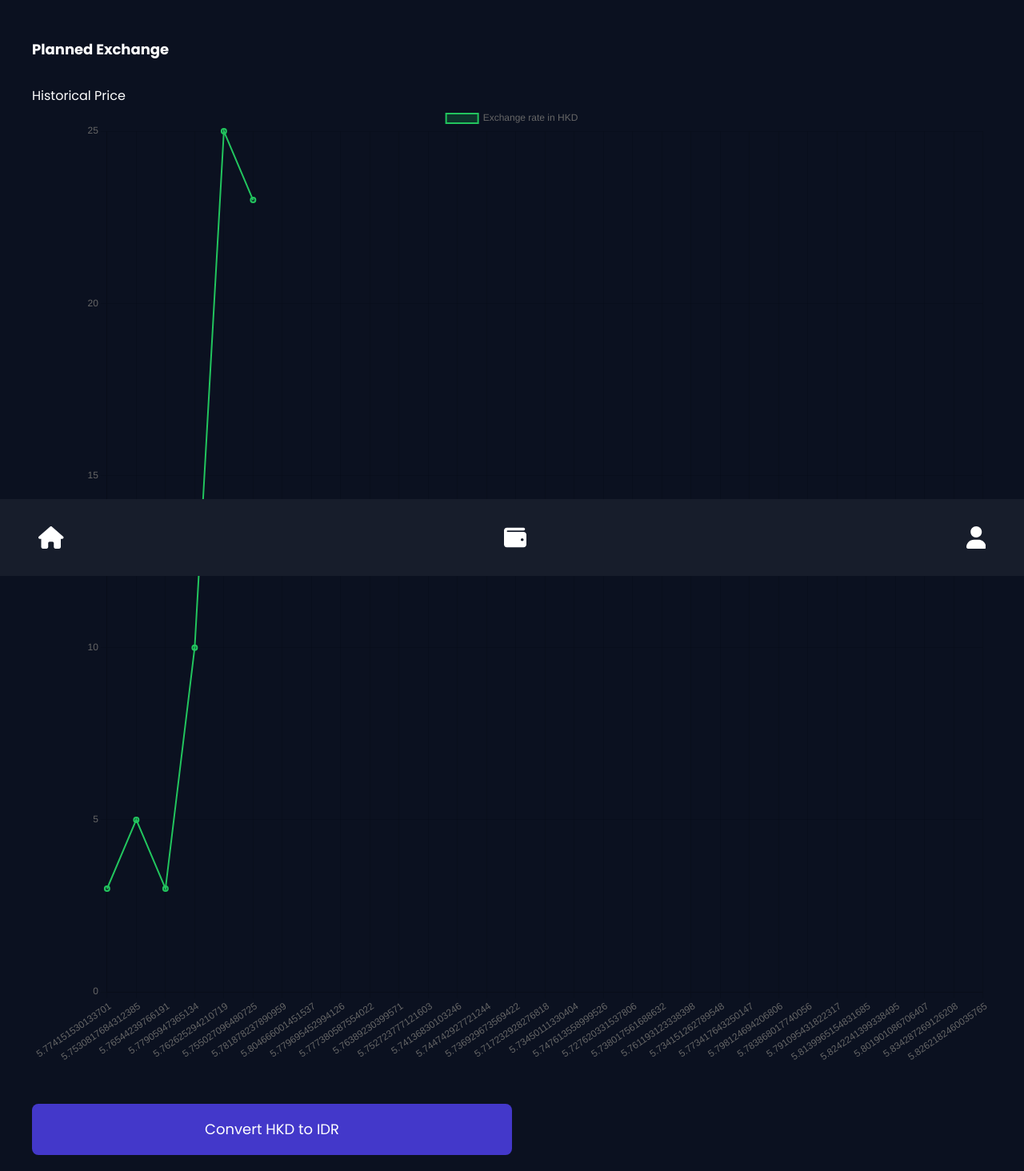
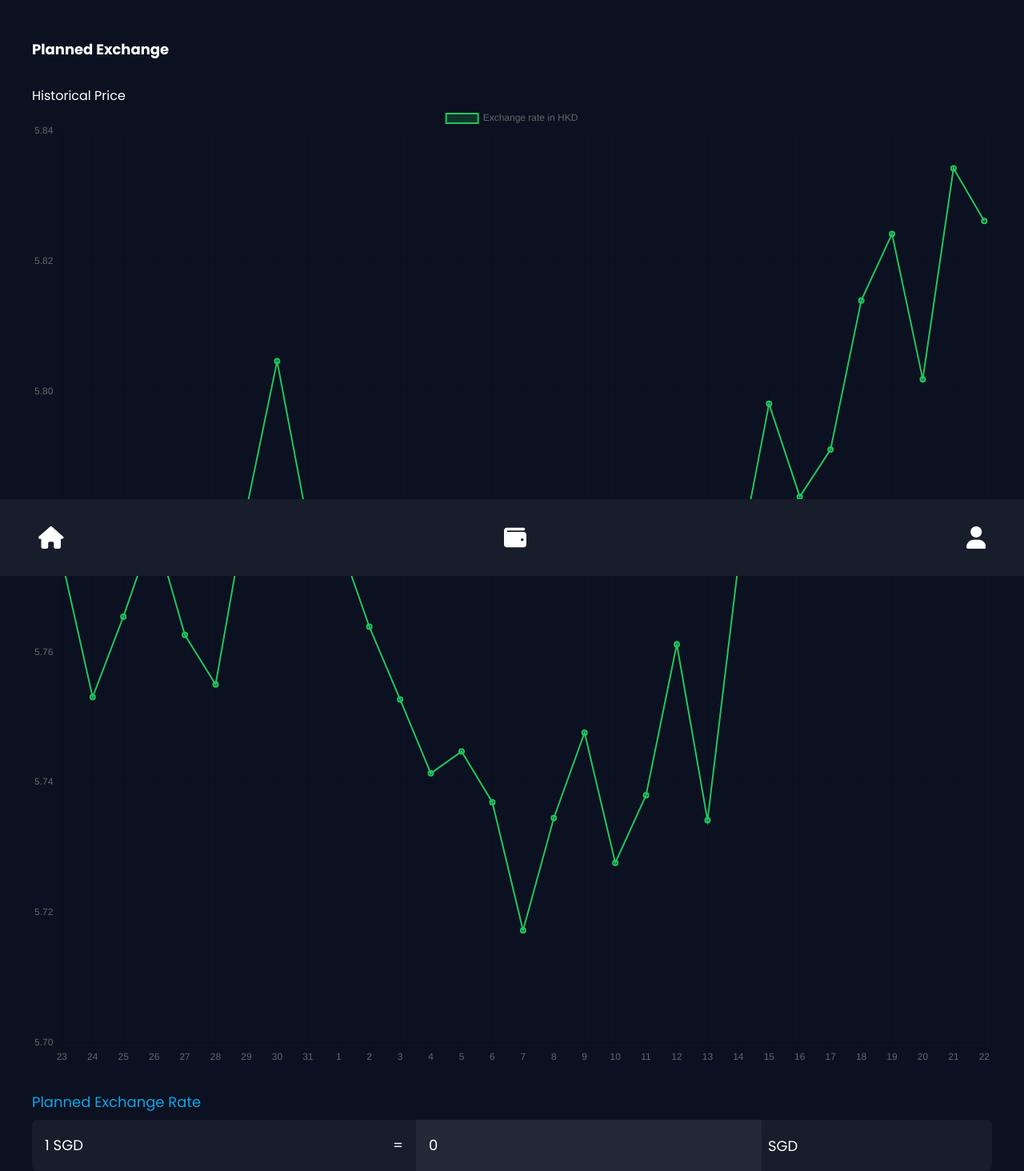
Before and after one commit to vanneswijaya/stu, a Vue app in the folder stu/: page /planned-exchange in a window 1280 px wide. Shown: the part 80-1544 px from the top of the page at 80% size. Built offline with nearby package versions, Linux system fonts and the light colour scheme; what vue-final-modal would draw is missing.

Commit message:
connected to python

```diff
--- a/stu/package.json
+++ b/stu/package.json
@@ -8,6 +8,7 @@
     "preview": "vite preview"
   },
   "dependencies": {
+    "axios": "^0.27.2",
     "chart.js": "^3.8.0",
     "flag-icons": "^6.4.2",
     "vue": "^3.2.25",
--- a/stu/src/components/Exchange.vue
+++ b/stu/src/components/Exchange.vue
@@ -42,6 +42,7 @@
         <span>{{toCurrency.name}}</span>
       </button>
     </div>
+
     <div>
       <vue-final-modal v-model="fromCurrency.modal">
         <div class="py-32 px-8">
@@ -55,7 +56,7 @@
               <hr class="mb-4">
             </div>
             <div class="h-96 overflow-auto">
-              <div v-for="currency in filteredListCurrencies" :key="currency.name" id="currency-card" @click="fromCurrencyChange(currency), fromCurrency.modal = false" class="cursor-pointer flex bg-white/10 h-16 rounded-lg items-center px-6 mb-4">
+              <div v-for="currency in listCurrencies" :key="currency.name" id="currency-card" @click="fromCurrencyChange(currency), fromCurrency.modal = false" class="cursor-pointer flex bg-white/10 h-16 rounded-lg items-center px-6 mb-4">
                 <img class="h-5 w-7 mr-4" :src="currency.flag" alt="">
                 <span class="text-white text-lg">{{currency.name}}</span>
               </div>
@@ -83,7 +84,7 @@
               <hr class="mb-4">
             </div>
             <div class="h-96 overflow-auto">
-              <div v-for="currency in filteredListCurrencies" :key="currency.name" id="currency-card" @click="toCurrencyChange(currency), toCurrency.modal = false" class="cursor-pointer flex bg-white/10 h-16 rounded-lg items-center px-6 mb-4">
+              <div v-for="currency in listCurrencies" :key="currency.name" id="currency-card" @click="toCurrencyChange(currency), toCurrency.modal = false" class="cursor-pointer flex bg-white/10 h-16 rounded-lg items-center px-6 mb-4">
                 <img class="h-5 w-7 mr-4" :src="currency.flag" alt="">
                 <span class="text-white text-lg">{{currency.name}}</span>
               </div>
@@ -105,6 +106,7 @@ import { VueFinalModal, ModalsContainer } from 'vue-final-modal'
 import { ref, reactive, watch } from 'vue'
 import { useRouter, useRoute } from 'vue-router'
 import { store } from '../store/store.js'
+import axios from 'axios'
 
 var listCurrencies = ref([
   {
@@ -112,76 +114,17 @@ var listCurrencies = ref([
     'flag':'https://upload.wikimedia.org/wikipedia/commons/thumb/5/5b/Flag_of_Hong_Kong.svg/640px-Flag_of_Hong_Kong.svg.png'
   },
   {
-    'name':'IDR',
-    'flag':'https://flagpedia.net/data/flags/w580/id.png'
+    'name':'SGD',
+    'flag':'https://flagpedia.net/data/flags/h80/sg.webp'
   },
   {
     'name':'USD',
     'flag':'https://flagpedia.net/data/flags/w702/us.webp'
   },
   {
-    'name':'SGD',
-    'flag':'https://flagpedia.net/data/flags/h80/sg.webp'
+    'name':'EUR',
+    'flag':'https://upload.wikimedia.org/wikipedia/commons/thumb/b/b7/Flag_of_Europe.svg/2560px-Flag_of_Europe.svg.png'
   },
-  {
-    'name':'MYR',
-    'flag':'https://flagpedia.net/data/flags/w580/my.png'
-  },
-  {
-    'name':'PHP',
-    'flag':'https://flagpedia.net/data/flags/h80/ph.webp'
-  },
-  {
-    'name':'THB',
-    'flag':'https://flagpedia.net/data/flags/h80/th.webp'
-  },
-  {
-    'name':'AUD',
-    'flag':'https://flagpedia.net/data/flags/h80/au.webp'
-  },
-  {
-    'name':'CAD',
-    'flag':'https://flagpedia.net/data/flags/h80/ca.webp'
-  }
-])
-
-var filteredListCurrencies = ref([
-  {
-    'name':'HKD',
-    'flag':'https://upload.wikimedia.org/wikipedia/commons/thumb/5/5b/Flag_of_Hong_Kong.svg/640px-Flag_of_Hong_Kong.svg.png'
-  },
-  {
-    'name':'IDR',
-    'flag':'https://flagpedia.net/data/flags/w580/id.png'
-  },
-  {
-    'name':'USD',
-    'flag':'https://flagpedia.net/data/flags/w702/us.webp'
-  },
-  {
-    'name':'SGD',
-    'flag':'https://flagpedia.net/data/flags/h80/sg.webp'
-  },
-  {
-    'name':'MYR',
-    'flag':'https://flagpedia.net/data/flags/w580/my.png'
-  },
-  {
-    'name':'PHP',
-    'flag':'https://flagpedia.net/data/flags/h80/ph.webp'
-  },
-  {
-    'name':'THB',
-    'flag':'https://flagpedia.net/data/flags/h80/th.webp'
-  },
-  {
-    'name':'AUD',
-    'flag':'https://flagpedia.net/data/flags/h80/au.webp'
-  },
-  {
-    'name':'CAD',
-    'flag':'https://flagpedia.net/data/flags/h80/ca.webp'
-  }
 ])
 
 var fromCurrency = ref({
@@ -192,7 +135,7 @@ var fromCurrency = ref({
 
   })
 var toCurrency = ref({
-    'name':'IDR',
+    'name':'SGD',
     'flag':'https://flagpedia.net/data/flags/w580/id.png',
     'modal': false,
     'change': true
@@ -206,7 +149,38 @@ var searchCurrency = ref("")
 const router = useRouter()
 const route = useRoute()
 
-var rate = ref(1.5)
+var bd = ref({
+    'to_cur': "",
+    'to_amt': 0,
+    'from_amt': 0,
+  });
+
+var rate = ref(0)
+
+function hitFrom(to, fromAmount) {
+  bd.value.to_cur = to;
+  bd.value.from_amt = fromAmount;
+  var body = JSON.stringify(bd.value)
+  var config = ref({
+    method: 'post',
+    url: 'http://localhost:8000/instant',
+    headers: {
+      'Content-Type': 'application/json',
+      'Access-Control-Allow-Origin': '*',
+    },
+    data : body
+  });
+  axios(config.value)
+  .then(function (response) {
+    toCurrencyAmount.value = response.data.to_amt.toFixed(0)
+    rate.value = response.data.rate_per_hkd
+    console.log(response.data);
+  })
+  .catch(function (error) {
+    console.log(error);
+  });
+}
+
 
 function fromCurrencyChange(i){
   console.log(i)
@@ -218,6 +192,10 @@ function toCurrencyChange(i){
   toCurrency.value = i;
 }
 
+watch(fromCurrencyAmount, function(newValue, oldValue) {
+  hitFrom(toCurrency.value.name, newValue)
+})
+
 function filteredCurrencies(i){
   console.log(i)
   filteredListCurrencies = listCurrencies.value.filter(currency => currency.name.toLowerCase().includes(i.toLowerCase()))
@@ -227,31 +205,18 @@ watch(searchCurrency, (newSearch) => {
   filteredCurrencies(newSearch)
 })
 
-watch(fromCurrencyAmount, (newAmount, oldAmount) => {
-  toCurrencyAmount.value = newAmount * rate.value
-  fromCurrency.change = false
-})
-
-// watch(toCurrencyAmount, (newAmount, oldAmount) => {
-//   if (fromCurrency.change == true){
-//     fromCurrencyAmount.value = newAmount * rate.value
-//   }
-// })
-
 function convert() {
   store.fromCurrency.name = fromCurrency.value.name
   store.fromCurrency.flag = fromCurrency.value.flag
-  store.fromCurrency.amount = fromCurrencyAmount
+  store.fromCurrency.amount = fromCurrencyAmount.value
   store.toCurrency.name = toCurrency.value.name
   store.toCurrency.flag = toCurrency.value.flag
-  store.toCurrency.amount = toCurrencyAmount
+  store.toCurrency.amount = toCurrencyAmount.value
+  store.rate = rate.value
 
   router.push({
     name: 'instant-exchange'
   })
 }
 
-
-
-
 </script>
--- a/stu/src/components/Home.vue
+++ b/stu/src/components/Home.vue
@@ -27,7 +27,7 @@
     </section>
     <section class="font-light flex flex-wrap justify-center w-full h-32 mt-10">
       <div>
-        <router-link to="/instant-exchange">
+        <router-link to="/exchange">
           <div
             class="flex justify-center pt-2 rounded-3xl w-36 h-10 bg-white/5"
           >
@@ -51,7 +51,7 @@
             Planned
           </div>
         </router-link>
-        <router-link to="/exchange">
+        <router-link to="/converter">
           <div
             class="flex justify-center pt-2 rounded-3xl mt-3 w-36 h-10 bg-white/5"
           >
--- a/stu/src/components/InstantExchange.vue
+++ b/stu/src/components/InstantExchange.vue
@@ -15,7 +15,7 @@
           </div>
           <div class="h-16 w-3/5 bg-white/5 rounded-r-lg text-lg">
             <input type="number" disabled v-model="currentRate" class="h-16 w-3/5 bg-white/5 text-white text-lg p-4 mr-2">
-            <span class="text-white text-lg ">{{fromCurrency.name}}</span>
+            <span class="text-white text-lg ">{{toCurrency.name}}</span>
           </div>
         </div>
       </div>
@@ -60,7 +60,7 @@
         <div class="flex">
           <div class="h-16 w-2/5 bg-white/5 rounded-l-lg flex justify-between items-center px-4">
             <div class="flex">
-              <span class="text-white text-lg mr-3">1 {{toCurrency.name}}</span>
+              <span class="text-white text-lg mr-3">1 {{fromCurrency.name}}</span>
             </div>
             <span class="text-white text-lg">=</span>
           </div>
@@ -103,7 +103,7 @@
         You will save
       </span>
       <span class="text-green-500 font-bold">
-        {{store.toCurrency.amount - amount}} IDR
+        {{(amount - store.toCurrency.amount).toFixed(2)}} {{toCurrency.name}}
       </span>
 
       <button @click="convert()" class="mt-4 h-16 w-full bg-secondary rounded-lg text-white text-lg">
@@ -122,6 +122,8 @@ import { ref, reactive, watch, onMounted } from 'vue'
 import { useRouter, useRoute } from 'vue-router'
 import { store } from '../store/store.js'
 import { Line } from "vue-chartjs";
+import axios from "axios";
+
 import {
   Chart as ChartJS,
   ArcElement,
@@ -180,14 +182,14 @@ ChartJS.register(
 
 var fromCurrency = ref(store.fromCurrency)
 var toCurrency = ref(store.toCurrency)
+var currentRate = ref(store.rate)
 var targetRate = ref(0)
-var currentRate = ref(1.5)
-var amount = ref(0)
+var amount = ref(store.toCurrency.amount)
 var line = ref(null)
 
 watch(targetRate, (newAmount, oldAmount) => {
   console.log(targetRate)
-  amount.value = store.fromCurrency.amount * targetRate.value
+  amount.value = (store.fromCurrency.amount / targetRate.value).toFixed(2)
 })
 
 var cValues = ref([])
@@ -195,6 +197,38 @@ var cLabels = ref([])
 cValues.value = [5.774151530133701,5.7530817684312385,5.76544239766191,5.77905947365134,5.762625294210719,5.755027096480725,5.781878237890959,5.804666001451537,5.779695452994126,5.777380587554022,5.76389230399571,5.752723777121603,5.74136830103246,5.744742927721244,5.736929673569422,5.717232928276818,5.73450111330404,5.747613558999526,5.727620331537806,5.738017561688632,5.761193123338398,5.734151262789548,5.773417643250147,5.798124694206806,5.783868017740056,5.791095431822317,5.8139965154831685,5.8242241399338495,5.801901086706407,5.834287269126208,5.8262182460035765]
 cLabels.value = [23,24,25,26,27,28,29,30,31,1,2,3,4,5,6,7,8,9,10,11,12,13,14,15,16,17,18,19,20,21,22]
 
+const router = useRouter()
+const route = useRoute()
+
+function convert() {
+  var data = JSON.stringify({
+    "to_cur": "SGD",
+    "to_amt": 0,
+    "from_amt": 10000,
+    "input_tp": 5.74
+  });
+
+  var config = {
+    method: 'post',
+    url: 'http://localhost:8000/cashback',
+    headers: {
+      'Content-Type': 'application/json'
+    },
+    data : data
+  };
+
+  axios(config)
+  .then(function (response) {
+    console.log(JSON.stringify(response.data));
+    router.push({
+      name: 'Home'
+    })
+  })
+  .catch(function (error) {
+    console.log(error);
+  });
+
+}
 
 var chartData = ref({
   labels: cLabels,
--- a/stu/src/components/PlannedExchange.vue
+++ b/stu/src/components/PlannedExchange.vue
@@ -10,12 +10,12 @@
       <section class="mb-8">
         <Line :chart-data="chartData" />
       </section>
-
+<!--
       <button @click="convert()" class="my-4 h-16 w-1/2 bg-secondary rounded-lg text-white text-lg">
         <span>Convert {{fromCurrency.name}}</span>
         <span> to </span>
         <span>{{toCurrency.name}}</span>
-      </button>
+      </button> -->
 
       <div class="text-lg mb-8">
         <p class="mb-2 text-primary">Planned Exchange Rate</p>
@@ -169,44 +169,17 @@ ChartJS.register(
   SubTitle
 );
 
+var cValues = ref([])
+var cLabels = ref([])
+cValues.value = [5.774151530133701,5.7530817684312385,5.76544239766191,5.77905947365134,5.762625294210719,5.755027096480725,5.781878237890959,5.804666001451537,5.779695452994126,5.777380587554022,5.76389230399571,5.752723777121603,5.74136830103246,5.744742927721244,5.736929673569422,5.717232928276818,5.73450111330404,5.747613558999526,5.727620331537806,5.738017561688632,5.761193123338398,5.734151262789548,5.773417643250147,5.798124694206806,5.783868017740056,5.791095431822317,5.8139965154831685,5.8242241399338495,5.801901086706407,5.834287269126208,5.8262182460035765]
+cLabels.value = [23,24,25,26,27,28,29,30,31,1,2,3,4,5,6,7,8,9,10,11,12,13,14,15,16,17,18,19,20,21,22]
+
 const chartData = ref({
-  labels: [
-    5.774151530133701,
-    5.7530817684312385,
-    5.76544239766191,
-    5.77905947365134,
-    5.762625294210719,
-    5.755027096480725,
-    5.781878237890959,
-    5.804666001451537,
-    5.779695452994126,
-    5.777380587554022,
-    5.76389230399571,
-    5.752723777121603,
-    5.74136830103246,
-    5.744742927721244,
-    5.736929673569422,
-    5.717232928276818,
-    5.73450111330404,
-    5.747613558999526,
-    5.727620331537806,
-    5.738017561688632,
-    5.761193123338398,
-    5.734151262789548,
-    5.773417643250147,
-    5.798124694206806,
-    5.783868017740056,
-    5.791095431822317,
-    5.8139965154831685,
-    5.8242241399338495,
-    5.801901086706407,
-    5.834287269126208,
-    5.8262182460035765
-    ],
+  labels: cLabels.value,
   datasets: [
     {
       label: "Exchange rate in HKD",
-      data: [3, 5, 3, 10, 25, 23],
+      data: cValues.value,
       backgroundColor: "rgba(34, 197, 94, 0.2)",
       borderColor: "rgba(34, 197, 94, 1)",
       borderWidth: 2,
--- a/stu/src/store/store.js
+++ b/stu/src/store/store.js
@@ -7,8 +7,9 @@ export const store = reactive({
     'amount': 1000
   },
   toCurrency: {
-    'name':'IDR',
+    'name':'SGD',
     'flag':'https://flagpedia.net/data/flags/w580/id.png',
     'amount': 1500
-  }
+  },
+  rate: 0
 })
```
Also changed, not shown: 2 other files (tests, documents, lock files or other folders).
